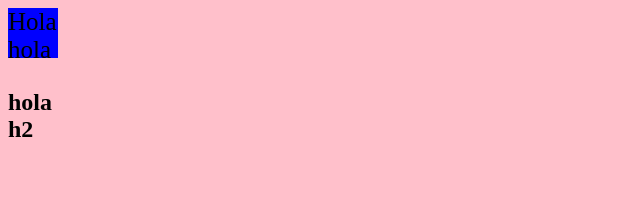
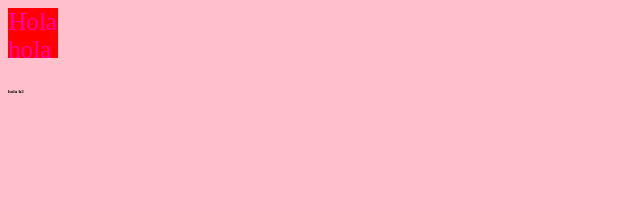
Before and after one commit to erikazubieta/test12, a plain HTML site: page index.html in a window 1280 px wide. Shown: the whole page, without its empty margins (0-640 px from the left). Drawn offline with Linux system fonts and the light colour scheme.

Commit message:
cambiando color

```diff
--- a/css/styles.css
+++ b/css/styles.css
@@ -6,8 +6,12 @@
 .caja1{
 	width:50px;
 	height: 50px;
-	background-color: blue;
+	background-color: red;
 }
 p{
 font-size:25px;
+color: #ff00aa;
 }
+h2{
+ font-size: 5px;
+}
```
